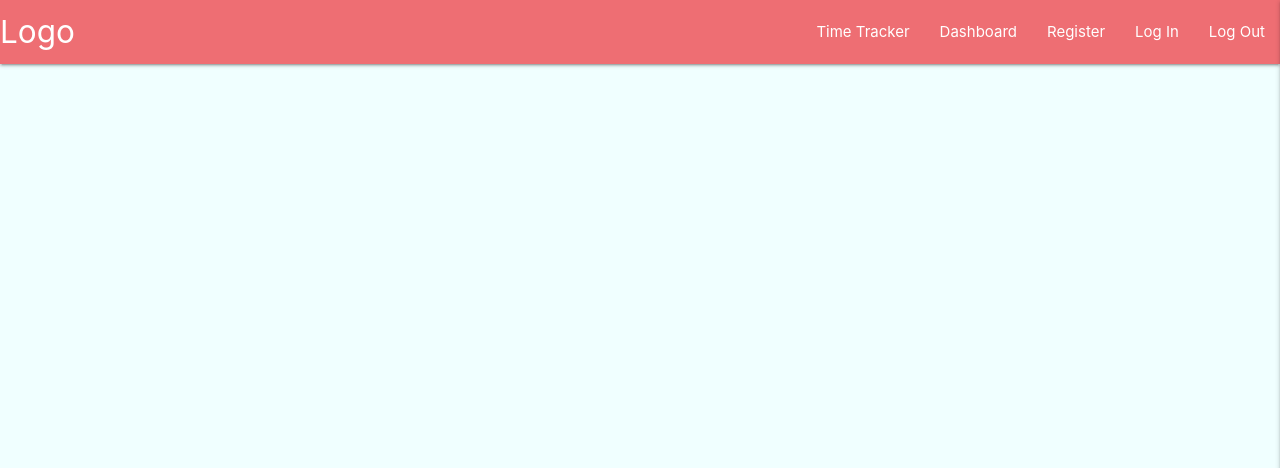
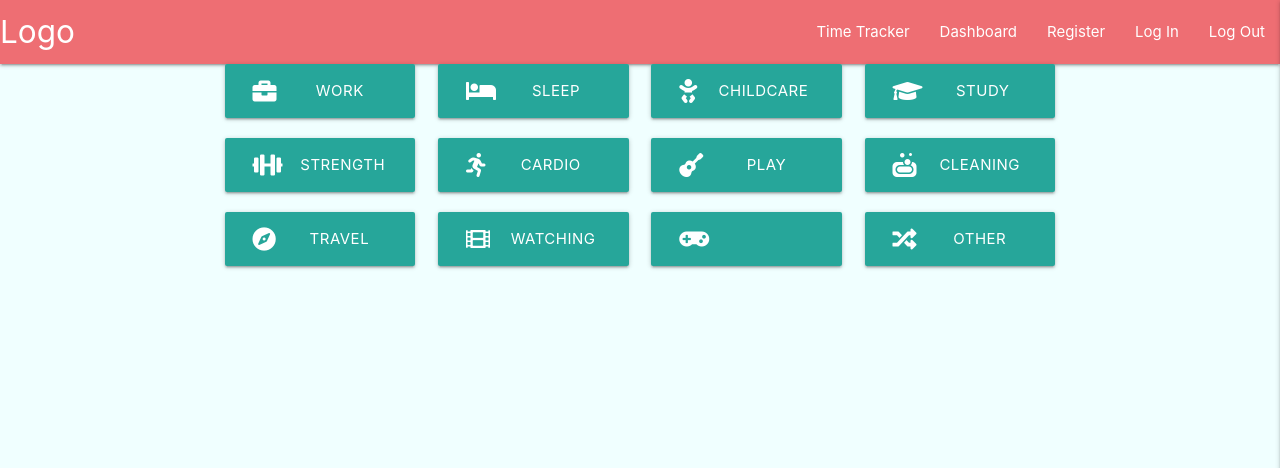
Before and after one commit to asforrest/milestone-3-KATT-App, a Flask app: page / in a window 1280 px wide. Shown: the top 468 px of the page. Run offline with Flask 2, Linux system fonts and the light colour scheme; data that the repository does not hold is empty; some libraries are stand-ins or nearby versions.

Commit message:
Added placeholder front end buttons

```diff
--- a/static/css/style.css
+++ b/static/css/style.css
@@ -9,3 +9,7 @@ body {
 .tabs-dashboard {
     background-color: blue;
 }
+
+.btn-activity-input {
+    width: 100%;
+}
--- a/templates/activities.html
+++ b/templates/activities.html
@@ -6,5 +6,58 @@
         {{ activity.start_time }}<br>
         {{ activity.end_time }}<br>
     {% endfor %}
-
+<div class="row">
+    <div class="col s2 center">
+    </div>
+    <div class="col s2 center">
+        <a class="waves-effect waves-light btn-large btn-activity-input"><i class="fas fa-briefcase left"></i>Work</a>
+    </div>
+    <div class="col s2 center">
+        <a class="waves-effect waves-light btn-large btn-activity-input"><i class="fas fa-bed left"></i>Sleep</a>
+    </div>
+    <div class="col s2 center">
+        <a class="waves-effect waves-light btn-large btn-activity-input"><i class="fas fa-baby left"></i>Childcare</a>
+    </div>
+    <div class="col s2 center">
+        <a class="waves-effect waves-light btn-large btn-activity-input"><i class="fas fa-graduation-cap left"></i>Study</a>
+    </div>
+    <div class="col s2 center">
+    </div>
+</div>
+<div class="row">
+    <div class="col s2 center">
+    </div>
+    <div class="col s2 center">
+        <a class="waves-effect waves-light btn-large btn-activity-input"><i class="fas fa-dumbbell left"></i>Strength Training</a>
+    </div>
+    <div class="col s2 center">
+        <a class="waves-effect waves-light btn-large btn-activity-input"><i class="fas fa-running left"></i>Cardio</a>
+    </div>
+    <div class="col s2 center">
+        <a class="waves-effect waves-light btn-large btn-activity-input"><i class="fas fa-guitar left"></i>Play Music</a>
+    </div>
+    <div class="col s2 center">
+        <a class="waves-effect waves-light btn-large btn-activity-input"><i class="fas fa-soap left"></i>Cleaning</a>
+    </div>
+    <div class="col s2 center">
+    </div>
+</div>
+<div class="row">
+    <div class="col s2 center">
+    </div>
+    <div class="col s2 center">
+        <a class="waves-effect waves-light btn-large btn-activity-input"><i class="fas fa-compass left"></i>Travel</a>
+    </div>
+    <div class="col s2 center">
+        <a class="waves-effect waves-light btn-large btn-activity-input"><i class="fas fa-film left"></i>Watching</a>
+    </div>
+    <div class="col s2 center">
+        <a class="waves-effect waves-light btn-large btn-activity-input"><i class="fas fa-gamepad left"></i>Videogames</a>
+    </div>
+    <div class="col s2 center">
+        <a class="waves-effect waves-light btn-large btn-activity-input"><i class="fas fa-random left"></i>Other</a>
+    </div>
+    <div class="col s2 center">
+    </div>
+</div>
 {% endblock %}
```
